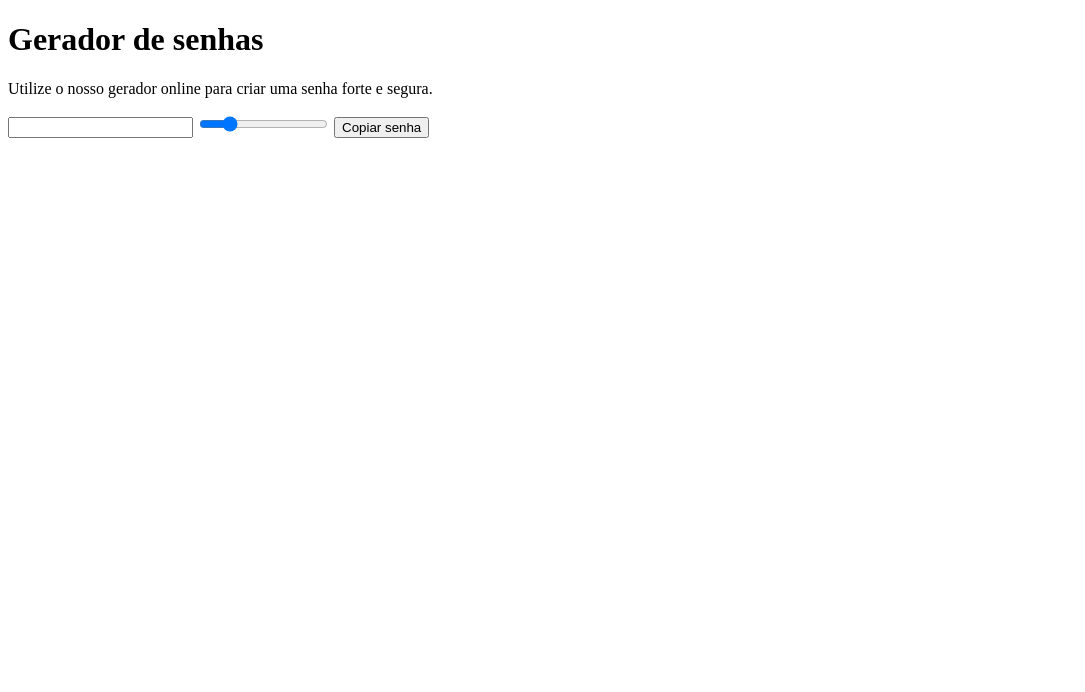
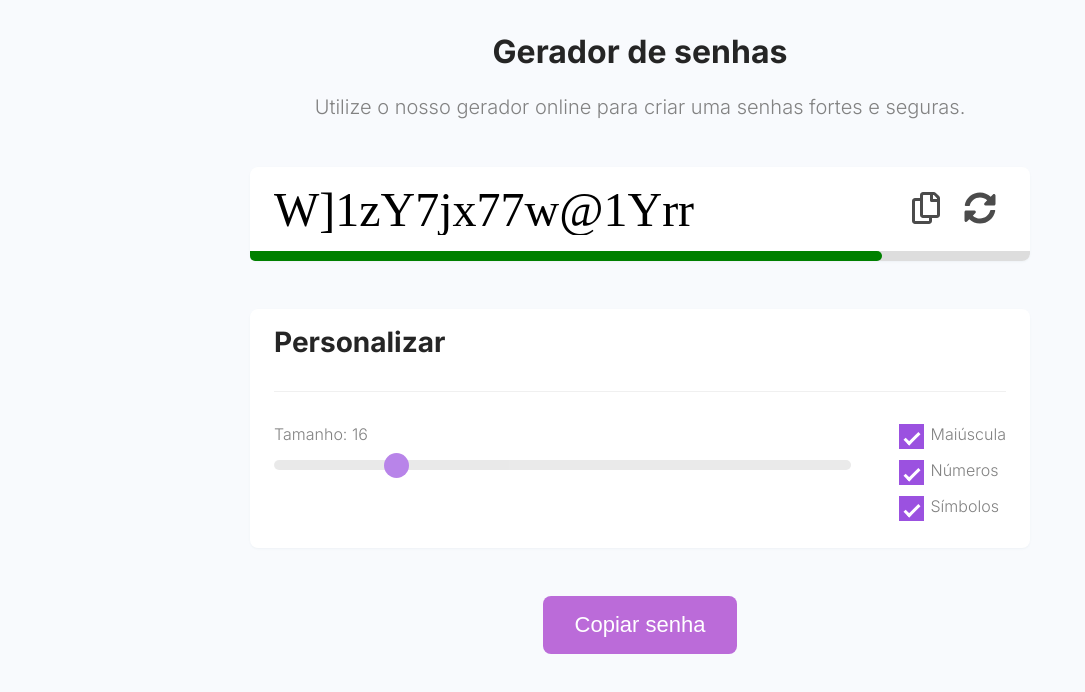
Before and after one commit to AdonisJeronimo/gerador-de-senhas, a plain HTML site: page index.html in a window 1280 px wide. Shown: the whole page, without its empty margins (0-1085 px from the left). Drawn offline with Linux system fonts and the light colour scheme.

Commit message:
Funcionalidades JavaScript adicionadas e interção de barra de segurança

```diff
--- a/index.html
+++ b/index.html
@@ -1,22 +1,89 @@
 <!DOCTYPE html>
 <html lang="pt-BR">
+
 <head>
     <meta charset="UTF-8">
     <meta http-equiv="X-UA-Compatible" content="IE=edge">
     <meta name="viewport" content="width=device-width, initial-scale=1.0">
     <title>Gerador de senhas</title>
+
+    <link rel="preconnect" href="https://fonts.googleapis.com">
+    <link rel="preconnect" href="https://fonts.gstatic.com" crossorigin>
+    <link href="https://fonts.googleapis.com/css2?family=Inter:wght@100;200;300;400;500;600;700;800;900&display=swap"
+        rel="stylesheet">
+    <link rel="stylesheet" href="https://cdnjs.cloudflare.com/ajax/libs/font-awesome/5.15.4/css/all.min.css"
+        integrity="sha512-1ycn6IcaQQ40/MKBW2W4Rhis/DbILU74C1vSrLJxCq57o941Ym01SwNsOMqvEBFlcgUa6xLiPY/NS5R+E6ztJQ=="
+        crossorigin="anonymous" referrerpolicy="no-referrer" />
+
+    <link rel="stylesheet" href="./src/css/reset.css">
+    <link rel="stylesheet" href="./src/css/style.css">
 </head>
+
 <body>
-    <h1>Gerador de senhas</h1>
-    <p>Utilize o nosso gerador online para criar uma senha forte e segura.</p>
+    <main>
+        <section class="hero">
+            <h1 class="title">Gerador de senhas</h1>
+            <p>Utilize o nosso gerador online para criar uma senhas fortes e seguras.</p>
+        </section>
 
-    <input type="text" name="password" id="password">
+        <section class="box">
+            <div class="password">
+                <div class="text">
+                    <input type="text" name="password" id="password">
+                </div>
+                <div class="actions">
+                    <button id="copy-1"><i class="far fa-copy"></i></button>
+                    <button id="refresh"><i class="fas fa-sync-alt"></i></button>
+                </div>
+            </div>
+            <div class="security-indicator">
+                <div id="security-indicator-bar" class="bar"></div>
+            </div>
+        </section>
 
-    <input type="range" name="password-length" id="password-length" value="16" min="4" max="64">
+        <section class="box customize">
+            <h3 class="title">Personalizar</h3>
+            <div class="actions">
+                <div class="password-length">
+                    <p>Tamanho: <span id="password-length-text">16</span></p>
+                    <input
+                    type="range"
+                    name="password-length"
+                    id="password-length"
+                    class="slider"
+                    value="16"
+                    min="4"
+                    max="64">
+                </div>
+                <div class="config">
+                    <label class="checkbox-container">
+                        <span class="text">Maiúscula</span>
+                        <input type="checkbox" id="uppercase-check" checked>
+                        <span class="checkmark"></span>
+                    </label>
+                    <label class="checkbox-container">
+                        <span class="text">Números</span>
+                        <input type="checkbox" id="number-check" checked>
+                        <span class="checkmark"></span>
+                    </label>
+                    <label class="checkbox-container">
+                        <span class="text">Símbolos</span>
+                        <input type="checkbox" id="symbol-check" checked>
+                        <span class="checkmark"></span>
+                    </label>
+                </div>
+            </div>
+        </section>
 
-    <button>Copiar senha</button>
+        <div class="submit">
+            <button id="copy-2">Copiar senha</button>
+        </div>
+    </main>
 
-
+    <script src="https://cdnjs.cloudflare.com/ajax/libs/font-awesome/5.15.4/js/all.min.js"
+        integrity="sha512-Tn2m0TIpgVyTzzvmxLNuqbSJH3JP8jm+Cy3hvHrW7ndTDcJ1w5mBiksqDBb8GpE2ksktFvDB/ykZ0mDpsZj20w=="
+        crossorigin="anonymous" referrerpolicy="no-referrer"></script>
     <script type="text/javascript" src="./src/js/index.js"></script>
 </body>
+
 </html>
--- a/src/css/reset.css
+++ b/src/css/reset.css
@@ -4,6 +4,7 @@
     border: none;
     font-weight: 300;
     box-sizing: border-box;
+    font-size: 16px;
 }
 
 a{
@@ -17,4 +18,5 @@ ul{
 
 img{
     max-width: 100%;
+    height: auto;
 }
--- a/src/css/style.css
+++ b/src/css/style.css
@@ -0,0 +1,234 @@
+body {
+    background-color: #f8fafd;
+    font-family: 'Inter', sans-serif;
+    color: #252525;
+    padding: 2rem;
+}
+
+main {
+    max-width: 780px;
+    margin: 0 auto;
+}
+
+.hero {
+    text-align: center;
+    padding-bottom: 3rem;
+}
+
+.hero .title {
+    font-size: 2rem;
+    font-weight: bold;
+    padding-bottom: 1.5rem;
+}
+
+.hero p {
+    font-size: 1.25rem;
+    color: #828282;
+}
+
+/*GERADOR*/
+
+.box {
+    background-color: #fff;
+    box-shadow: 0 1px 2px rgba(132, 148, 165, .08);
+    border-radius: 8px;
+    margin-bottom: 3rem;
+}
+
+.password {
+    display: flex;
+    align-items: center;
+    padding: 1rem 1.5rem;
+}
+
+.password .text {
+    flex: 1;
+}
+
+.password .text input {
+    font-family: "Inconsolata", serif;
+    /* escolher font*/
+    font-size: 3rem;
+    border: none;
+    outline: none;
+    cursor: default;
+    height: 52px;
+    width: 100%;
+    transition: all 0.2s;
+    -webkit-user-select: none;
+    -moz-user-select: none;
+    -ms-user-select: none;
+    user-select: none;
+}
+
+.password .actions button {
+    font-size: 2rem;
+    padding: 0 10px;
+    background-color: transparent;
+    border: none;
+    cursor: pointer;
+    opacity: 0.7;
+    transition:  opacity 0.2s;
+}
+
+.security-indicator{
+    height: 10px;
+    background-color: #ddd;
+    border-bottom-left-radius:8px ;
+    border-bottom-right-radius:8px ;
+}
+
+.security-indicator .bar{
+    height: 10px;
+    border-bottom-left-radius:8px ;
+    border-bottom-right-radius:8px ;
+    border-top-right-radius:8px ;
+    transition: all 0.2s;
+}
+
+.security-indicator .bar.completed{
+    border-top-right-radius:0px ;
+}
+
+.security-indicator .bar.critical{
+    background-color: red;
+}
+
+.security-indicator .bar.warning{
+    background-color: orange;
+}
+
+.security-indicator .bar.safe{
+    background-color: green;
+}
+
+.customize{
+    padding: 1rem 1.5rem;
+}
+
+.customize .title{
+    border-bottom: 1px solid #f0f0f0;
+    font-size: 1.75rem;
+    font-weight: bold;
+    margin-bottom: 2rem;
+    padding-bottom: 2rem;
+}
+
+.customize .actions{
+    display: flex;
+    gap: 3rem;
+    color: #828282;
+}
+
+.customize .password-length{
+    flex: 1;
+}
+
+.customize .password-length .slider{
+    appearance: none;
+    -webkit-appearance: none;
+    height: 10px;
+    background-color: #dddd;
+    outline: none;
+    border-radius: 8px;
+    width: 100%;
+    opacity: 0.7;
+    transition: opacity 0.2s;
+    margin-top: 1rem;
+}
+
+.customize .password-length .slider:hover{
+    opacity: 1;
+}
+
+.customize .password-length .slider::-webkit-slider-thumb{
+    -webkit-appearance: none;
+    appearance: none;
+    width: 25px;
+    height: 25px;
+    border-radius: 25px;
+    background-color: #9b51e0;
+    cursor: pointer;
+}
+
+.customize .password-length .slider::-moz-range-thumb{
+    width: 25px;
+    height: 25px;
+    border-radius: 25px;
+    background-color: #9b51e0;
+    cursor: pointer;
+}
+
+.checkbox-container{
+    display: block;
+    position: relative;
+    padding-left: 2rem;
+    margin-bottom: 1rem;
+    cursor: pointer;
+    -webkit-user-select: none;
+    -moz-user-select: none;
+    -ms-user-select: none;
+    user-select: none;
+}
+
+.checkbox-container input{
+    position: absolute;
+    height: 0;
+    width: 0;
+    opacity: 0;
+    cursor: pointer;
+}
+
+.checkbox-container .checkmark{
+    position: absolute;
+    top: 0;
+    left: 0;
+    height: 25px;
+    width: 25px;
+    background-color: #dddd;
+    transition: all 0.2s;
+}
+
+.checkbox-container:hover input ~.checkmark{
+    background-color: #cccc;
+}
+
+.checkbox-container input:checked ~.checkmark{
+    background-color: #9b51e0;
+}
+
+.checkbox-container .checkmark::after{
+    content: "";
+    display: none;
+    position: absolute;
+    left: 9px;
+    top: 5px;
+    width: 5px;
+    height: 13px;
+    border: solid #fff;
+    border-width: 0 3px 3px 0;
+    transform: rotate(45deg);
+}
+
+.checkbox-container input:checked ~ .checkmark::after{
+    display: block;
+}
+
+.submit{
+    text-align: center;
+}
+
+.submit button{
+    background-color: #bb6bd9;
+    font-size: 1.375rem;
+    color: #fff;
+    border: none;
+    border-radius: 8px;
+    cursor: pointer;
+    padding: 1rem 2rem;
+    transition: all 0.2s;
+}
+
+.submit button:hover{
+    background-color: #9b51e0;
+}
--- a/src/js/index.js
+++ b/src/js/index.js
@@ -1,14 +1,85 @@
-function generatePassword () {
-    const chars ="abcdefghjkmnopqrstuvwxyzABCDEFGHJKMNOPQRSTUVWXYZ123456789?!@#$%&*()[]"
+const inputEl = document.querySelector("#password")
+const upperCaseCheckEL = document.querySelector("#uppercase-check")
+const numberCheckEL = document.querySelector("#number-check")
+const symbolCheckEL = document.querySelector("#symbol-check")
+const securityIndicatorBarEl = document.querySelector("#security-indicator-bar")
+
+let passwordLength = 16
+
+function generatePassword() {
+    let chars = "abcdefghjkmnopqrstuvwxyz"
+
+    const upperCaseChars = "ABCDEFGHJKMNOPQRSTUVWXYZ"
+    const numberChars = "123456789"
+    const symbolChars = "?!@&*()[]" //
+
+    if (upperCaseCheckEL.checked) {
+        chars += upperCaseChars
+    }
+
+    if (numberCheckEL.checked) {
+        chars += numberChars
+    }
+
+    if (symbolCheckEL.checked) {
+        chars += symbolChars
+    }
 
     let password = ""
 
-    for (let i = 0; i < 8; i++){
+    for (let i = 0; i < passwordLength; i++) {
         const randomNumber = Math.floor(Math.random() * chars.length)
-        password += chars.substring(randomNumber,randomNumber + 1)
+        password += chars.substring(randomNumber, randomNumber + 1)
     }
 
-    console.log(password)
+    inputEl.value = password //
+
+    calculateQuality()
 }
 
+function calculateQuality() {
+    const percent = Math.round((passwordLength / 64) * 25 +
+        (upperCaseCheckEL.checked ? 15 : 0) +
+        (numberCheckEL.checked ? 25 : 0) +
+        (symbolCheckEL.checked ? 35 : 0)
+    )
+
+    securityIndicatorBarEl.style.width = `${percent}%`
+
+    if (percent > 69) {
+        //safe
+        securityIndicatorBarEl.classList.remove("critical")
+        securityIndicatorBarEl.classList.remove("warning")
+        securityIndicatorBarEl.classList.add("safe")
+    } else if (percent > 50) {
+        //warning
+        securityIndicatorBarEl.classList.remove("critical")
+        securityIndicatorBarEl.classList.add("warning")
+        securityIndicatorBarEl.classList.remove("safe")
+
+    } else {
+        //critical
+        securityIndicatorBarEl.classList.add("critical")
+        securityIndicatorBarEl.classList.remove("warning")
+        securityIndicatorBarEl.classList.remove("safe")
+    }
+}
+
+function copy() {
+    navigator.clipboard.writeText(inputEl.value)
+}
+
+const passwordLengthEl = document.querySelector("#password-length")
+passwordLengthEl.addEventListener("input", function () {
+    passwordLength = passwordLengthEl.value
+    document.querySelector("#password-length-text").innerText = passwordLength
+    generatePassword()
+})
+upperCaseCheckEL.addEventListener("click", generatePassword)
+numberCheckEL.addEventListener("click", generatePassword)
+symbolCheckEL.addEventListener("click", generatePassword)
+
+document.querySelector("#copy-1").addEventListener("click", copy)
+document.querySelector("#copy-2").addEventListener("click", copy)
+
 generatePassword()
```
